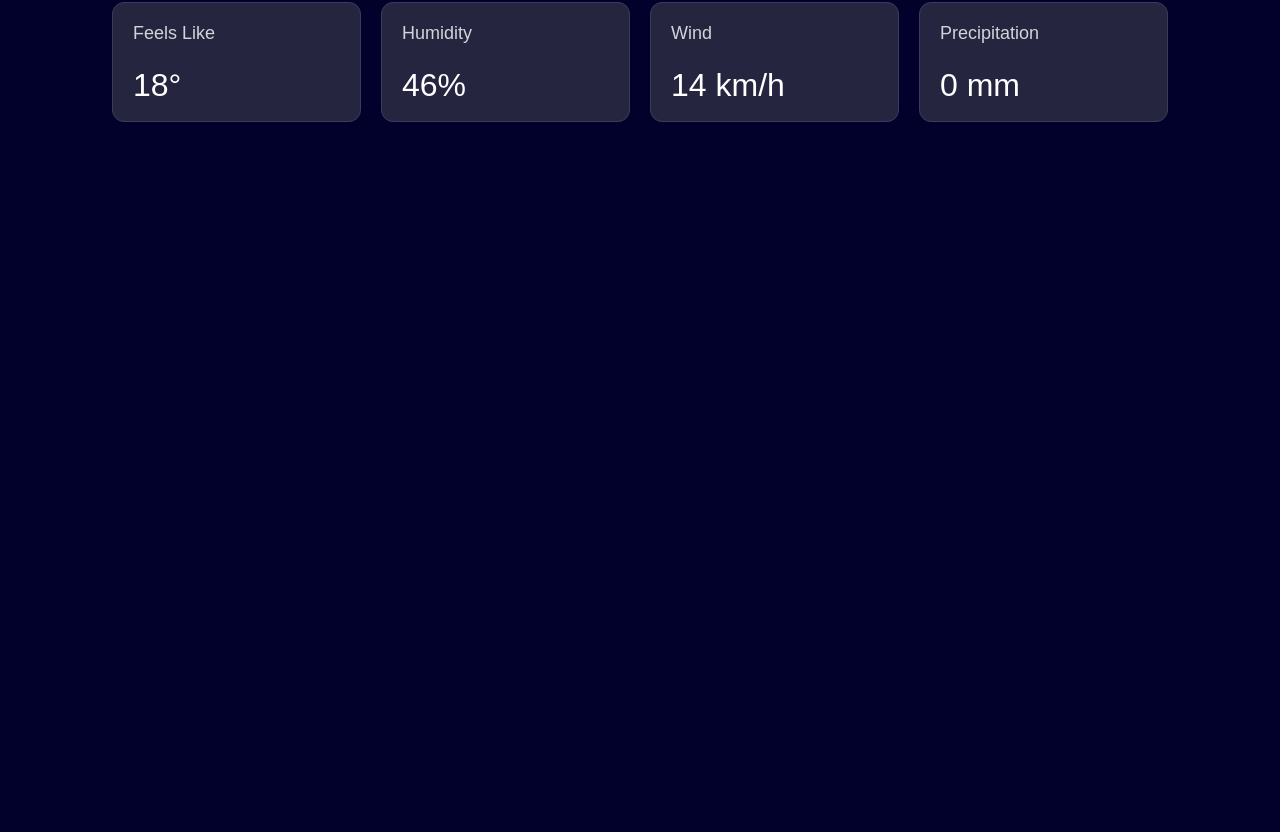
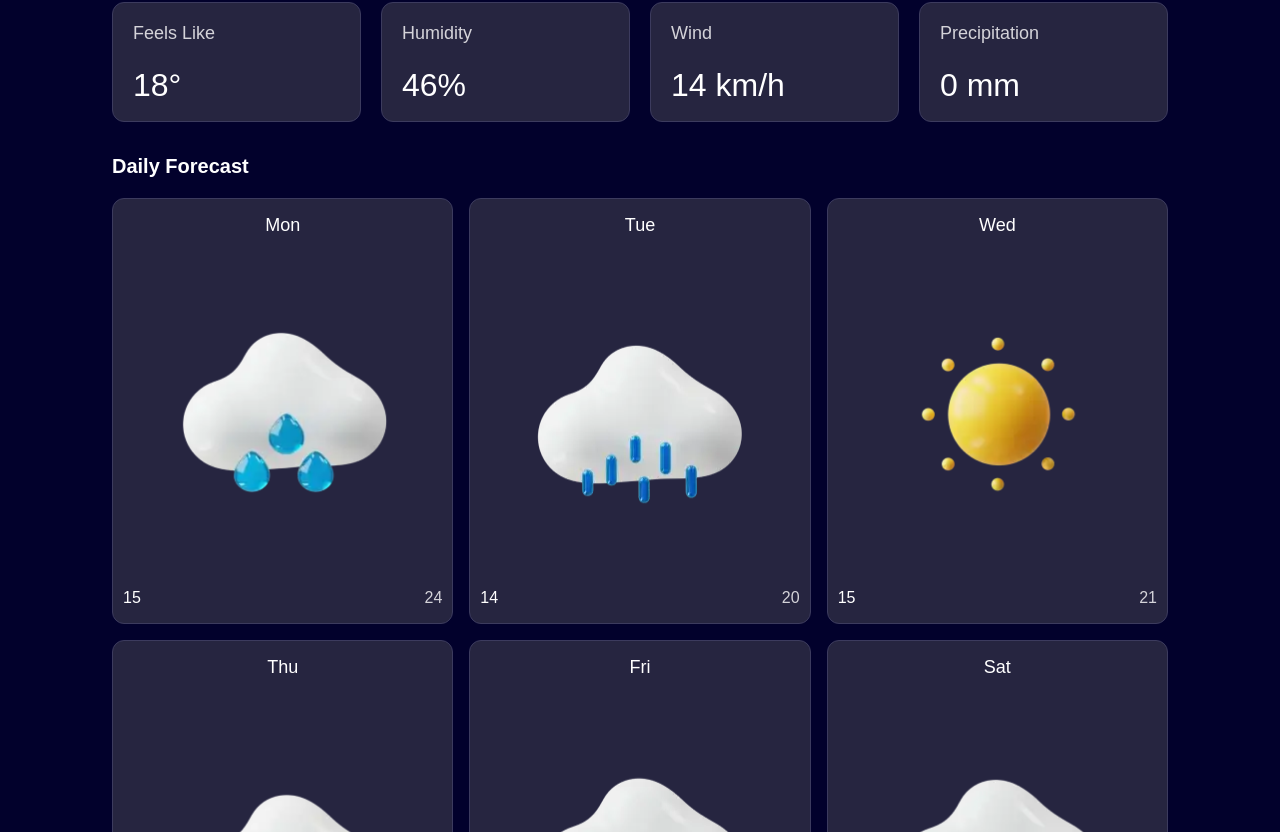
Before and after one commit to Maz-hub/weather-app-open-meteo, a React (Vite) app: page / in a window 1280 px wide. Shown: the part 688-1520 px from the top of the page. Before the commit the page ends 858 px from the top, so only its background shows below. Built offline with nearby package versions, Linux system fonts and the light colour scheme; a web font is replaced by a local one.

Commit message:
Add DailyForecast component with 7 cards, static icons, and temperature design

```diff
--- a/src/App.jsx
+++ b/src/App.jsx
@@ -3,6 +3,7 @@ import HeaderSearch from "./components/HeaderSearch";
 import Search from "./components/Search";
 import WeatherInfo from "./components/WeatherInfo";
 import WeatherDetails from "./components/WeatherDetails";
+import DailyForecast from "./components/DailyForecast";
 
 const App = () => {
   return (
@@ -17,6 +18,7 @@ const App = () => {
         <Search />
         <WeatherInfo />
         <WeatherDetails />
+        <DailyForecast />
       </section>
     </>
   );
--- /dev/null
+++ b/src/components/DailyForecast.jsx
@@ -0,0 +1,56 @@
+import Drizzle from "../assets/images/icon-drizzle.webp";
+import Fog from "../assets/images/icon-fog.webp";
+import Overcast from "../assets/images/icon-overcast.webp";
+import Cloudy from "../assets/images/icon-partly-cloudy.webp";
+import Rain from "../assets/images/icon-rain.webp";
+import Snow from "../assets/images/icon-snow.webp";
+import Storm from "../assets/images/icon-storm.webp";
+import Sunny from "../assets/images/icon-sunny.webp";
+
+const DailyForecast = () => {
+  const forecastCards = {
+    Mon: [{ icon: Rain, minTemp: "15", maxTemp: "24" }],
+    Tue: [{ icon: Drizzle, minTemp: "14", maxTemp: "20" }],
+    Wed: [{ icon: Sunny, minTemp: "15", maxTemp: "21" }],
+    Thu: [{ icon: Overcast, minTemp: "14", maxTemp: "24" }],
+    Fri: [{ icon: Storm, minTemp: "13", maxTemp: "25" }],
+    Sat: [{ icon: Snow, minTemp: "15", maxTemp: "21" }],
+    Sun: [{ icon: Fog, minTemp: "16", maxTemp: "25" }],
+  };
+
+  return (
+    <section className="mt-8">
+      <div>
+        <p className="text-preset-5 text-Neutral-0 mb-5">Daily Forecast</p>
+      </div>
+      {/* Forecast cards */}
+      <div className="grid grid-cols-3 gap-4">
+        {Object.values(forecastCards).map((dayForecast, index) => (
+          <div
+            key={index}
+            className="py-4 px-2.5 bg-Neutral-800 p-5 rounded-xl border border-Neutral-600"
+          >
+            <p className="text-preset-6 text-Neutral-0 text-center">
+              {Object.keys(forecastCards)[index]}
+            </p>
+            <img
+              src={dayForecast[0].icon}
+              alt={`${Object.keys(forecastCards)[index]} weather`}
+              className="my-4"
+            />
+            <div className="flex justify-between">
+              <p className="text-preset-7 text-Neutral-0">
+                {dayForecast[0].minTemp}
+              </p>
+              <p className="text-preset-7 text-Neutral-200">
+                {dayForecast[0].maxTemp}
+              </p>
+            </div>
+          </div>
+        ))}
+      </div>
+    </section>
+  );
+};
+
+export default DailyForecast;
```
